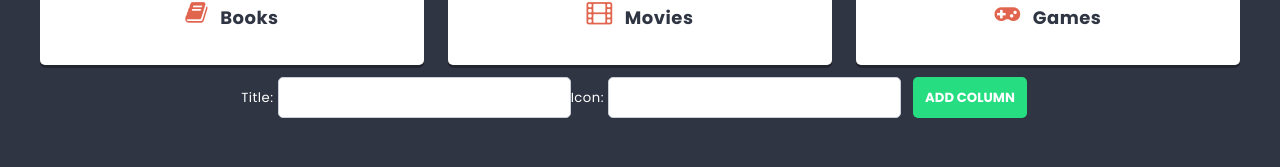
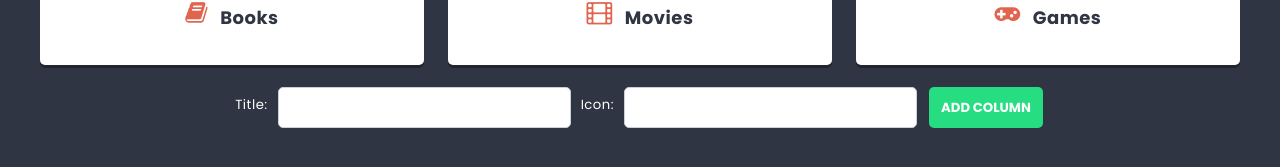
Before and after one commit to Arangus10/ToDoApp_react, a React (Create React App) app: page / in a window 1280 px wide. Shown: the part 535-702 px from the top of the page. Built offline with nearby package versions, Linux system fonts and the light colour scheme.

Commit message:
Add ColumnForm.module.scss code

```diff
--- a/src/components/ColumnForm/ColumnForm.js
+++ b/src/components/ColumnForm/ColumnForm.js
@@ -15,9 +15,9 @@ const ColumnForm = props => {
     };
 
 	return (
-        <form onSubmit={handleSubmit}>
-            Title: <TextInput type="text" value={title} onChange={e => setTitle(e.target.value)} />
-            Icon: <TextInput type="text" value={icon} onChange={e => setIcon(e.target.value)} />
+        <form className={styles.columnForm} onSubmit={handleSubmit}>
+            <span className={styles.titleIcon}>Title:</span> <TextInput type="text" value={title} onChange={e => setTitle(e.target.value)} />
+            <span className={styles.titleIcon}>Icon:</span> <TextInput type="text" value={icon} onChange={e => setIcon(e.target.value)} />
             <Button>Add column</Button>
         </form>
 	);
--- a/src/components/ColumnForm/ColumnForm.module.scss
+++ b/src/components/ColumnForm/ColumnForm.module.scss
@@ -0,0 +1,13 @@
+@import '../../styles/settings.scss';
+
+.columnForm {
+    padding: 10px;
+    display: flex;
+    justify-content: center;
+
+
+}
+
+.titleIcon {
+    padding: 10px;
+}
--- a/src/components/TextInput/TextInput.js
+++ b/src/components/TextInput/TextInput.js
@@ -1,6 +1,6 @@
 import styles from './TextInput.module.scss';
 
-const TextInput = props => {
+const TextInput = (props) => {
     return <input className={styles.input} value={props.value} onChange={props.onChange} placeholder={props.placeholder} type="text" />
 };
 
```
